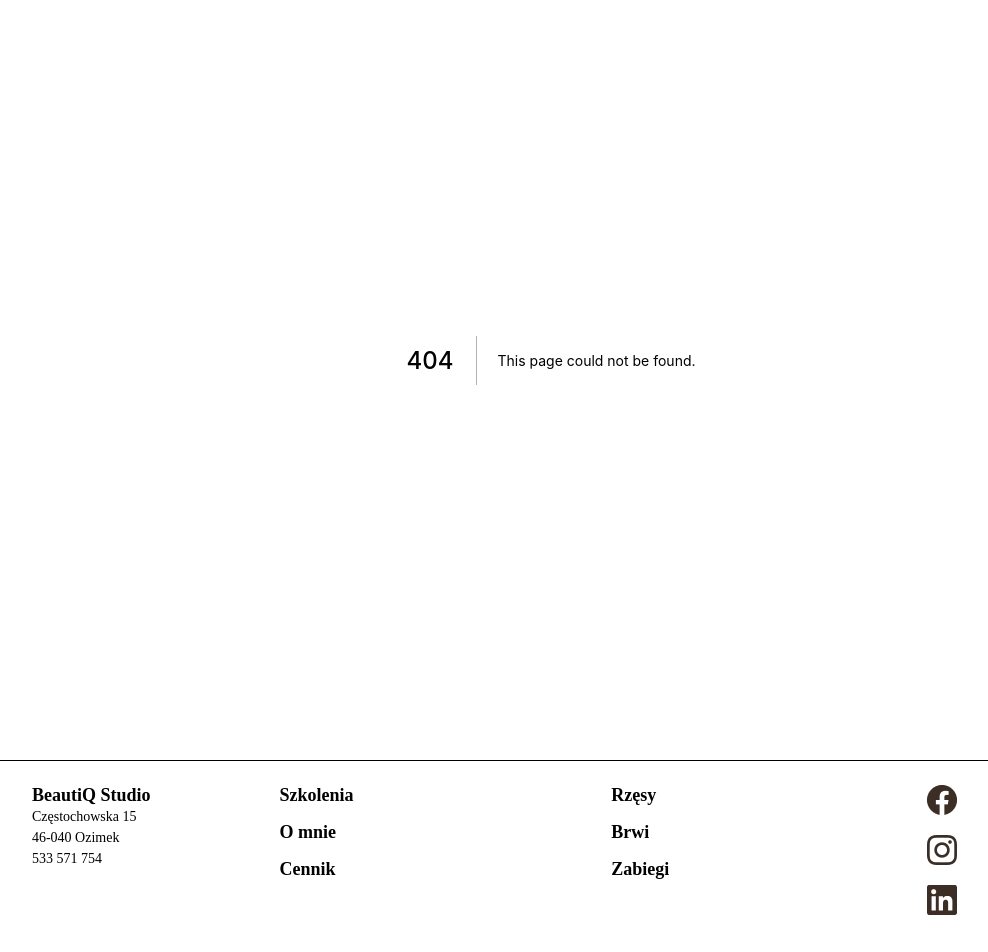
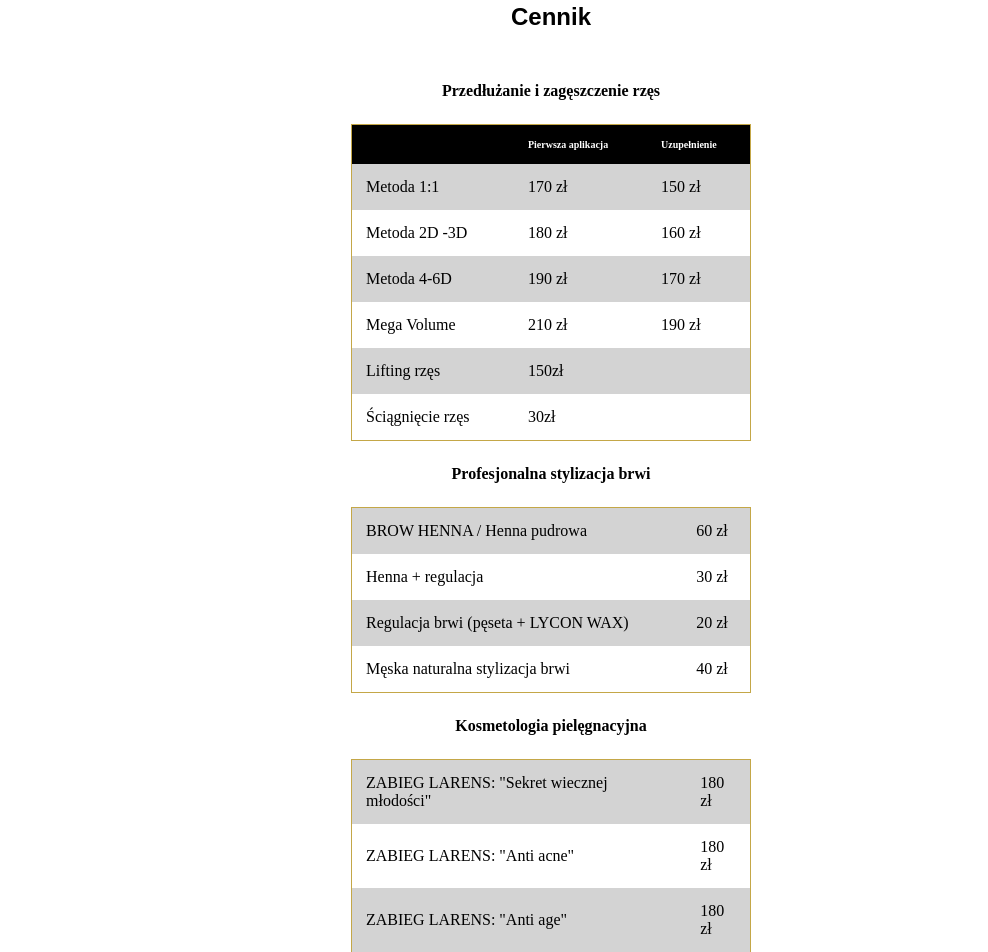
Before and after one commit to PawelNackiewicz/beautiq-studio-next, a Next.js app: page /cennik in a window 1280 px wide. Before the commit this address had no page. Shown: the part 120-1072 px from the top of the page, without its empty margins (89-1077 px from the left). Built offline with nearby package versions, Linux system fonts and the light colour scheme.

Commit message:
:sparkles: add pricelist page

```diff
--- a/components/Footer.tsx
+++ b/components/Footer.tsx
@@ -149,10 +149,10 @@ const Footer = React.memo(() => {
         <Link href="/" passHref>
           <NavItem>Szkolenia</NavItem>
         </Link>
-        <Link href="/" passHref>
+        <Link href="/Natalia-Golomb" passHref>
           <NavItem>O mnie</NavItem>
         </Link>
-        <Link href="/" passHref>
+        <Link href="/cennik" passHref>
           <NavItem>Cennik</NavItem>
         </Link>
       </SiteMapContainer>
--- /dev/null
+++ b/pages/cennik.tsx
@@ -0,0 +1,197 @@
+import styled from 'styled-components';
+
+const PriceListWrapper = styled.div`
+  max-width: 800px;
+  display: flex;
+  flex-direction: column;
+  justify-content: center;
+  align-items: center;
+  margin: 0 auto 2rem;
+`;
+
+const StyledTable = styled.table`
+  border-collapse: collapse;
+  border: 1px solid #c4a747;
+  width: 98vw;
+
+  @media (min-width: 410px) {
+    min-width: 400px;
+    width: 50%;
+  }
+
+  tr:nth-of-type(odd) {
+    background: lightgray;
+  }
+
+  th {
+    background: black;
+    color: white;
+    font-weight: bold;
+    font-size: 10px;
+  }
+  td,
+  th {
+    padding: 14px;
+    text-align: left;
+  }
+`;
+
+const StyledOfferName = styled.h4`
+  font-weight: bold;
+  margin: 1.5rem;
+  text-align: center;
+`;
+
+const PriceListTitle = styled.h4`
+  margin-top: 3rem;
+  font-family: Ubuntu, sans-serif;
+  font-style: normal;
+  font-weight: bold;
+  font-size: 24px;
+  line-height: 18px;
+  text-align: center;
+`;
+
+function Cennik() {
+  return (
+    <PriceListWrapper>
+      <PriceListTitle id="cennik">Cennik</PriceListTitle>
+      <StyledOfferName>Przedłużanie i zagęszczenie rzęs</StyledOfferName>
+      <StyledTable>
+        <thead>
+          <tr>
+            <th />
+            <th>Pierwsza aplikacja</th>
+            <th>Uzupełnienie</th>
+          </tr>
+        </thead>
+        <tbody>
+          <tr>
+            <td>Metoda 1:1</td>
+            <td>170 zł</td>
+            <td>150 zł</td>
+          </tr>
+          <tr>
+            <td>Metoda 2D -3D</td>
+            <td>180 zł</td>
+            <td>160 zł</td>
+          </tr>
+          <tr>
+            <td>Metoda 4-6D</td>
+            <td>190 zł</td>
+            <td>170 zł</td>
+          </tr>
+          <tr>
+            <td>Mega Volume</td>
+            <td>210 zł</td>
+            <td>190 zł</td>
+          </tr>
+          <tr>
+            <td>Lifting rzęs</td>
+            <td>150zł</td>
+            <td />
+          </tr>
+          <tr>
+            <td>Ściągnięcie rzęs</td>
+            <td>30zł</td>
+            <td />
+          </tr>
+        </tbody>
+      </StyledTable>
+      <StyledOfferName>Profesjonalna stylizacja brwi</StyledOfferName>
+      <StyledTable>
+        <tbody>
+          <tr>
+            <td>BROW HENNA / Henna pudrowa</td>
+            <td>60 zł</td>
+          </tr>
+          <tr>
+            <td>Henna + regulacja</td>
+            <td>30 zł</td>
+          </tr>
+          <tr>
+            <td>Regulacja brwi (pęseta + LYCON WAX)</td>
+            <td>20 zł</td>
+          </tr>
+          <tr>
+            <td>Męska naturalna stylizacja brwi</td>
+            <td>40 zł</td>
+          </tr>
+        </tbody>
+      </StyledTable>
+      <StyledOfferName>Kosmetologia pielęgnacyjna</StyledOfferName>
+      <StyledTable>
+        <tbody>
+          <tr>
+            <td>ZABIEG LARENS: "Sekret wiecznej młodości"</td>
+            <td>180 zł</td>
+          </tr>
+          <tr>
+            <td>ZABIEG LARENS: "Anti acne"</td>
+            <td>180 zł</td>
+          </tr>
+          <tr>
+            <td>ZABIEG LARENS: "Anti age"</td>
+            <td>180 zł</td>
+          </tr>
+          <tr>
+            <td>ZABIEG LARENS: "Lipo coll"</td>
+            <td>180 zł</td>
+          </tr>
+          <tr>
+            <td>ZABIEG: Peeling kawitacyjny + serum/amupłka + krem</td>
+            <td>120 zł</td>
+          </tr>
+          <tr>
+            <td>ZABIEG: Peeling kawitacyjny + serum/amupłka + maska</td>
+            <td>160 zł</td>
+          </tr>
+        </tbody>
+      </StyledTable>
+      <StyledOfferName>Depilacja woskiem twardym LYCON</StyledOfferName>
+      <StyledTable>
+        <tbody>
+          <tr>
+            <td>Depilacja wąsika</td>
+            <td>15 zł</td>
+          </tr>
+          <tr>
+            <td>Depilacja brody</td>
+            <td>30 zł</td>
+          </tr>
+          <tr>
+            <td>PAKIET: depilacja wąsika i brody</td>
+            <td>40 zł</td>
+          </tr>
+        </tbody>
+      </StyledTable>
+      <StyledOfferName>Mezoterapia mikroigłowa</StyledOfferName>
+      <StyledTable>
+        <tbody>
+          <tr>
+            <td>Mezoterapia mikro (twarz)</td>
+            <td>250 zł</td>
+          </tr>
+          <tr>
+            <td>Mezoterapia mikro (twarz, szyja, dekolt)</td>
+            <td>300 zł</td>
+          </tr>
+          <tr>
+            <td>Estgen + sonoforeza</td>
+            <td>190 zł</td>
+          </tr>
+          <tr>
+            <td>Estgen + mezoterapia mikro (twarz)</td>
+            <td>350 zł</td>
+          </tr>
+          <tr>
+            <td>Estgen + mezoterapia mikro (twarz, szyja, dekolt)</td>
+            <td>400 zł</td>
+          </tr>
+        </tbody>
+      </StyledTable>
+    </PriceListWrapper>
+  );
+}
+
+export default Cennik;
```
